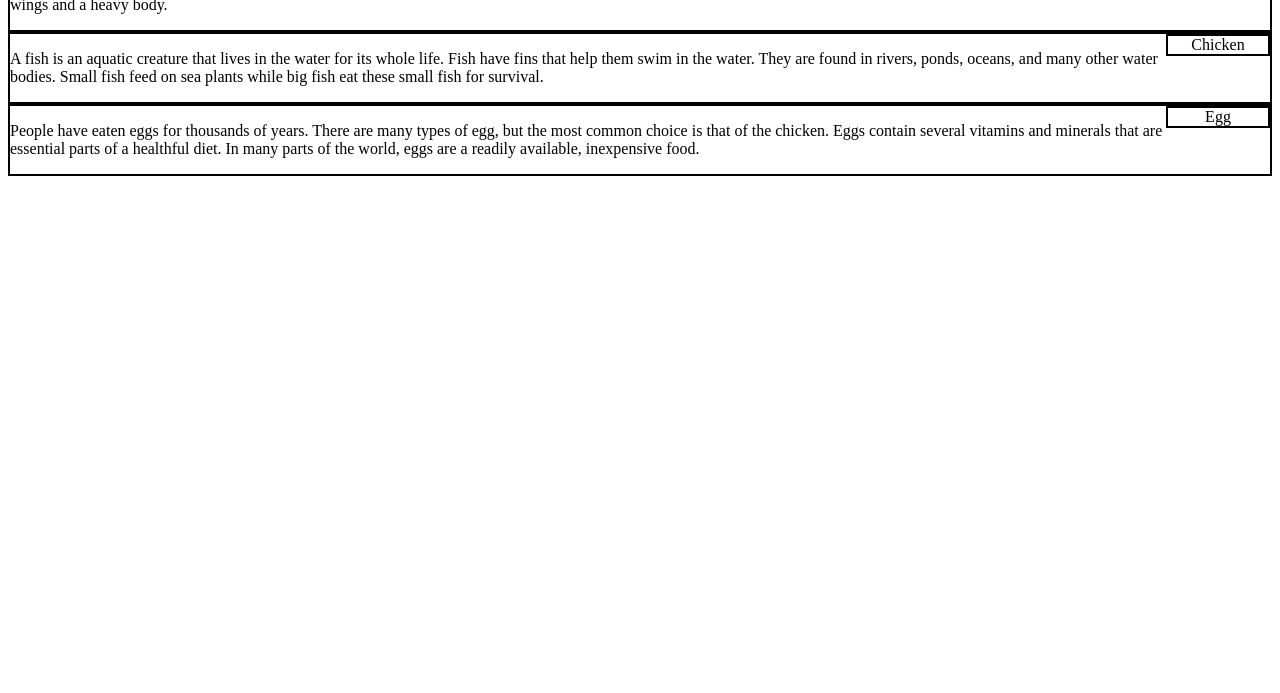
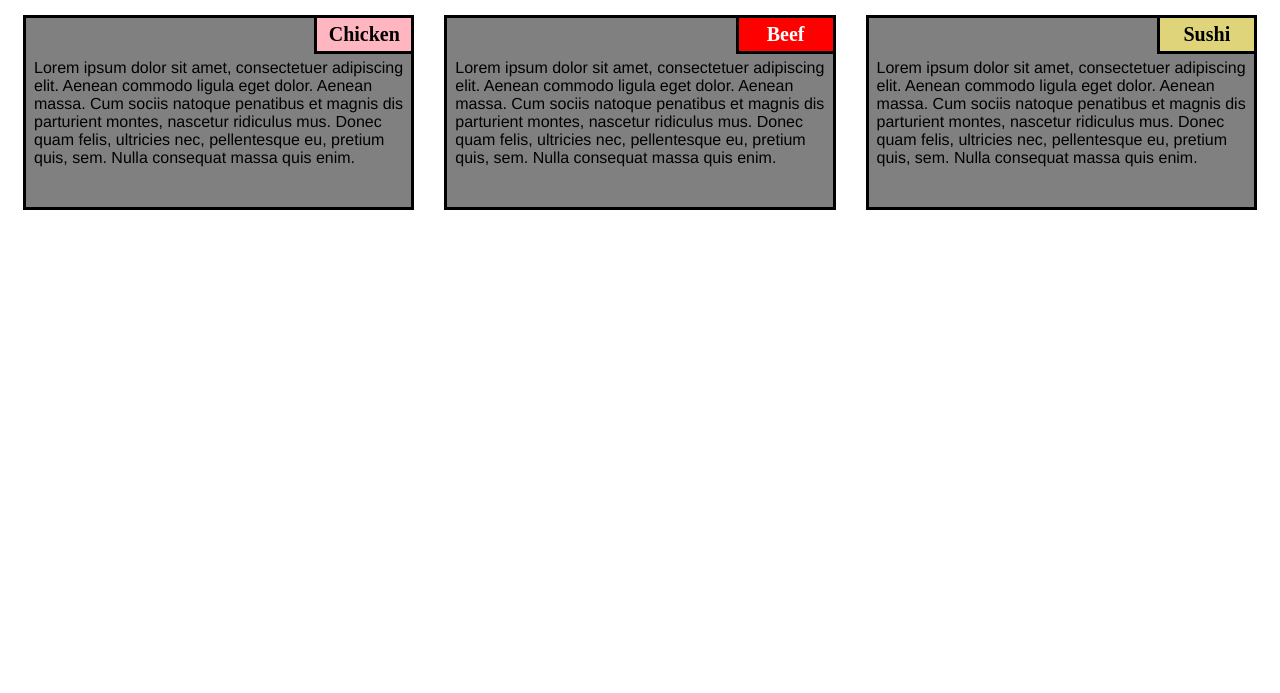
Before and after one commit to VIS-WAS/assessmentOne, a plain HTML site: page index.html in a window 1280 px wide. Shown: the part 107-800 px from the top of the page. Drawn offline with Linux system fonts and the light colour scheme.

Commit message:
styles are applied

```diff
--- a/css/style.css
+++ b/css/style.css
@@ -1,15 +1,121 @@
-h2 {
-  width: 500px;
+* {
+  box-sizing: border-box;
+}
+
+body {
+  background-color: white;
+}
+
+h1 {
+  margin-bottom: 15px;
   text-align: center;
-  font-family: "Courier New", Courier, monospace;
-  /* font-size: 75%; */
+  color: #ff4532;
+  font-size: 50px;
 }
+
+section {
+  position: relative;
+  padding: 15px;
+  width: 90%;
+}
+
+p {
+  position: relative;
+  clear: right;
+}
+
 div {
-  border: 2px solid black;
+  position: relative;
+  background-color: gray;
+  border: 3.5px solid black;
+  width: 100%;
+  margin-left: auto;
+  margin-right: auto;
+  margin-bottom: auto;
 }
-header {
-  border: 2px solid black;
+
+.sub1 {
   float: right;
   width: 100px;
+  padding: 5px;
+  margin: -3px -3px 0px;
+  border: 3.5px solid black;
   text-align: center;
+  font-size: 125%;
+  font-weight: bold;
+  background-color: #ffb6c1;
 }
+
+.sub2 {
+  float: right;
+  color: white;
+  width: 100px;
+  padding: 5px;
+  margin: -3px -3px 0px;
+  border: 3.5px solid black;
+  text-align: center;
+  font-size: 125%;
+  font-weight: bold;
+  background-color: #ff0000;
+}
+
+.sub3 {
+  color: black;
+  float: right;
+  width: 100px;
+  padding: 5px;
+  margin: -3px -3px 0px;
+  border: 3.5px solid black;
+  text-align: center;
+  font-size: 125%;
+  font-weight: bold;
+  background-color: rgb(223, 212, 121);
+}
+
+.content {
+  padding: 5px;
+  border: none;
+  background-color: gray;
+  font-family: Helvetica;
+  color: black;
+  margin: 3px;
+  height: 150px;
+  overflow: auto;
+}
+
+.row {
+  width: 90%;
+}
+
+/*desktop version*/
+@media (min-width: 992px) {
+  .column-lg-4 {
+    float: left;
+    width: 33.33%;
+  }
+}
+
+/*tablet version*/
+@media (min-width: 768px) and (max-width: 991px) {
+  .colmn-md-6 {
+    float: left;
+    width: 50%;
+    margin-left: auto;
+    margin-right: auto;
+  }
+
+  .colmn-md-12 {
+    float: left;
+    width: 100%;
+    margin-left: auto;
+    margin-right: auto;
+  }
+}
+
+/*mobile version*/
+@media (max-width: 767px) {
+  .colmn-sm-12 {
+    float: left;
+    width: 100%;
+  }
+}
--- a/index.html
+++ b/index.html
@@ -1,39 +1,48 @@
 <!DOCTYPE html>
-<html lang="en">
+<html>
   <head>
-    <meta charset="UTF-8" />
-    <meta name="viewport" content="width=device-width, initial-scale=1.0" />
-    <title>Document</title>
-    <link rel="stylesheet" href="css/style.css" />
+    <meta charset="utf-8" />
+    <title>module2-solution</title>
   </head>
+  <link rel="stylesheet" type="text/css" href="css/style.css" />
+
   <body>
-    <h2>Our Menu</h2>
+    <h1>Our Menu</h1>
+    <section class="column-lg-4 colmn-md-6 colmn-sm-12">
       <div>
-      <header>Chicken</header>
-      <p>
-        The chicken is a bird that people all over the world raise for its meat,
-        eggs, and feathers. It belongs to the group of domesticated, or tame,
-        birds called poultry. Chickens have short wings and a heavy body.
+        <p class="sub1">Chicken</p>
+        <p class="content">
+          Lorem ipsum dolor sit amet, consectetuer adipiscing elit. Aenean
+          commodo ligula eget dolor. Aenean massa. Cum sociis natoque penatibus
+          et magnis dis parturient montes, nascetur ridiculus mus. Donec quam
+          felis, ultricies nec, pellentesque eu, pretium quis, sem. Nulla
+          consequat massa quis enim.
         </p>
       </div>
+    </section>
+    <section class="column-lg-4 colmn-md-6 colmn-sm-12">
       <div>
-      <header>Chicken</header>
-      <p>
-        A fish is an aquatic creature that lives in the water for its whole
-        life. Fish have fins that help them swim in the water. They are found in
-        rivers, ponds, oceans, and many other water bodies. Small fish feed on
-        sea plants while big fish eat these small fish for survival.
+        <p class="sub2">Beef</p>
+        <p class="content">
+          Lorem ipsum dolor sit amet, consectetuer adipiscing elit. Aenean
+          commodo ligula eget dolor. Aenean massa. Cum sociis natoque penatibus
+          et magnis dis parturient montes, nascetur ridiculus mus. Donec quam
+          felis, ultricies nec, pellentesque eu, pretium quis, sem. Nulla
+          consequat massa quis enim.
         </p>
       </div>
+    </section>
+    <section class="column-lg-4 colmn-md-12 colmn-sm-12">
       <div>
-      <header>Egg</header>
-      <p>
-        People have eaten eggs for thousands of years. There are many types of
-        egg, but the most common choice is that of the chicken. Eggs contain
-        several vitamins and minerals that are essential parts of a healthful
-        diet. In many parts of the world, eggs are a readily available,
-        inexpensive food.
+        <p class="sub3">Sushi</p>
+        <p class="content">
+          Lorem ipsum dolor sit amet, consectetuer adipiscing elit. Aenean
+          commodo ligula eget dolor. Aenean massa. Cum sociis natoque penatibus
+          et magnis dis parturient montes, nascetur ridiculus mus. Donec quam
+          felis, ultricies nec, pellentesque eu, pretium quis, sem. Nulla
+          consequat massa quis enim.
         </p>
       </div>
+    </section>
   </body>
 </html>
```
Lines whose indentation alone changed are shown as unchanged.
